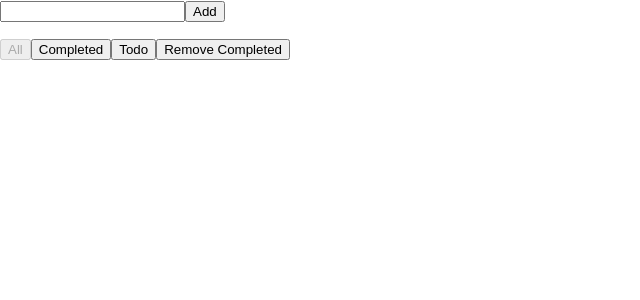
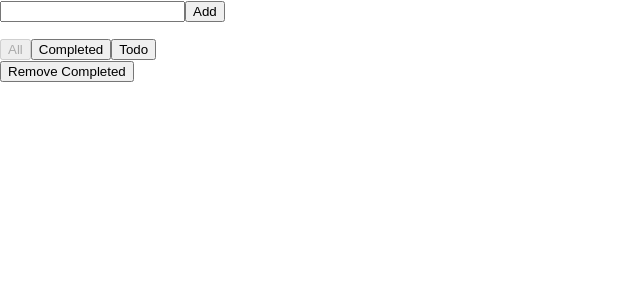
Before and after one commit to HuaRichard/todo-list, a React (Create React App) app: page / in a window 1280 px wide. Shown: the top 300 px of the page, without its empty margins (0-640 px from the left). Built offline with nearby package versions, Linux system fonts and the light colour scheme.

Commit message:
add Footer

```diff
--- a/src/App.js
+++ b/src/App.js
@@ -2,10 +2,8 @@ import React, { useState } from 'react';
 import './App.css';
 import AddTodo from './components/AddTodo'
 import TodoList from './components/TodoList/TodoList'
-import AllButton from './components/Buttons/AllButton'
-import CompletedButton from './components/Buttons/CompletedButton'
-import TodoButton from './components/Buttons/TodoButton'
 import DeleteCompletedButton from './components/Buttons/DeleteCompletedButton'
+import Footer from './components/Buttons/Footer'
 
 const App = () => {
   const [state, setState] = useState([]);
@@ -14,9 +12,7 @@ const App = () => {
     <div>
       <AddTodo state={state} setState={setState} />
       <TodoList state={state} active={active} setState={setState}/>
-      <AllButton active={active} setActive={setActive} />
-      <CompletedButton active={active} setActive={setActive} />
-      <TodoButton active={active} setActive={setActive} />
+      <Footer active={active} setActive={setActive} />
       <DeleteCompletedButton state={state} setState={setState} />
     </div>
   );
--- a/src/components/Buttons/AllButton.js
+++ /dev/null
@@ -1,11 +0,0 @@
-import React from 'react';
-
-export default ({ active, setActive }) => {
-    return (
-        <button
-        disabled={active==='ALL'}
-        onClick={ ()=> setActive('ALL')}>
-            All
-        </button>
-    )
-}
--- /dev/null
+++ b/src/components/Buttons/Button.js
@@ -0,0 +1,11 @@
+import React from 'react';
+
+export default ({ active, setActive, filter, text }) => {
+    return (
+        <button
+        disabled={active===filter}
+        onClick={ ()=> setActive(filter)}>
+            {text}
+        </button>
+    )
+}
--- a/src/components/Buttons/CompletedButton.js
+++ /dev/null
@@ -1,11 +0,0 @@
-import React from 'react';
-
-export default ({ active, setActive }) => {
-    return (
-        <button
-        disabled={active==='COMPLETED'}
-        onClick={ ()=> setActive('COMPLETED')}>
-            Completed
-        </button>
-    )
-}
--- /dev/null
+++ b/src/components/Buttons/Footer.js
@@ -0,0 +1,23 @@
+import React from 'react';
+import Button from './Button';
+
+const filters = [
+    {filter: 'ALL', text: 'All'},
+    {filter: 'COMPLETED', text: 'Completed'},
+    {filter:'TODO', text: 'Todo'}
+];
+
+export default ({ active, setActive }) => {
+    return (
+        <div>
+            {filters.map((i) =>
+                <Button
+                key={i.filter}
+                active={active}
+                setActive={setActive}
+                filter={i.filter}
+                text={i.text} />)
+            }
+        </div>
+    )
+}
--- a/src/components/Buttons/TodoButton.js
+++ /dev/null
@@ -1,10 +0,0 @@
-import React from 'react';
-
-export default ({ active, setActive }) => {
-    return (
-        <button disabled={active==='TODO'}
-        onClick={ ()=> setActive('TODO')}>
-            Todo
-        </button>
-    )
-}
```
